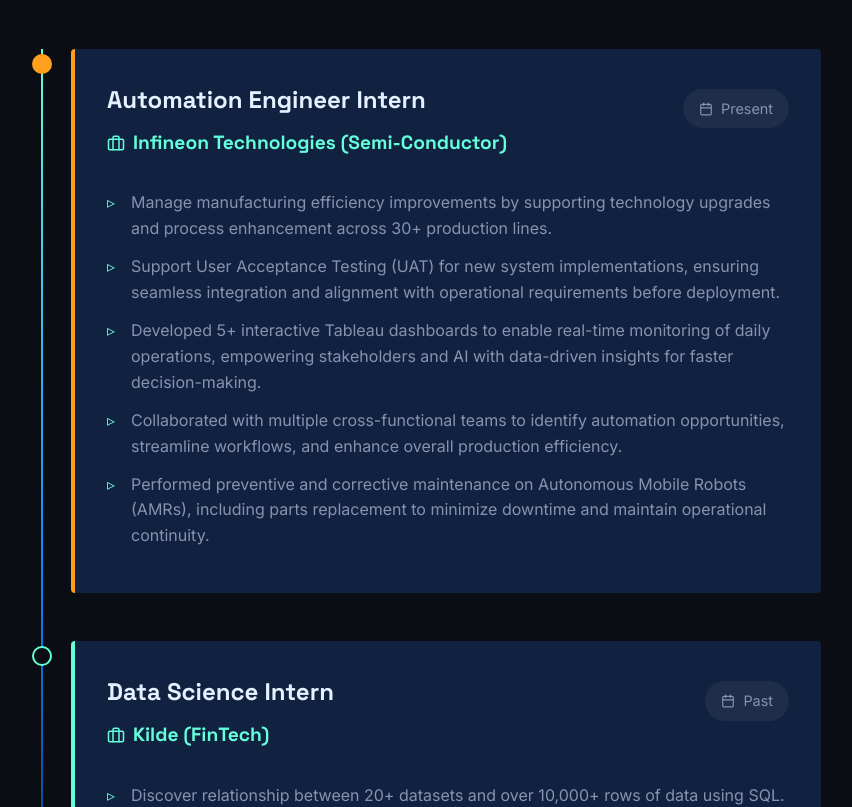
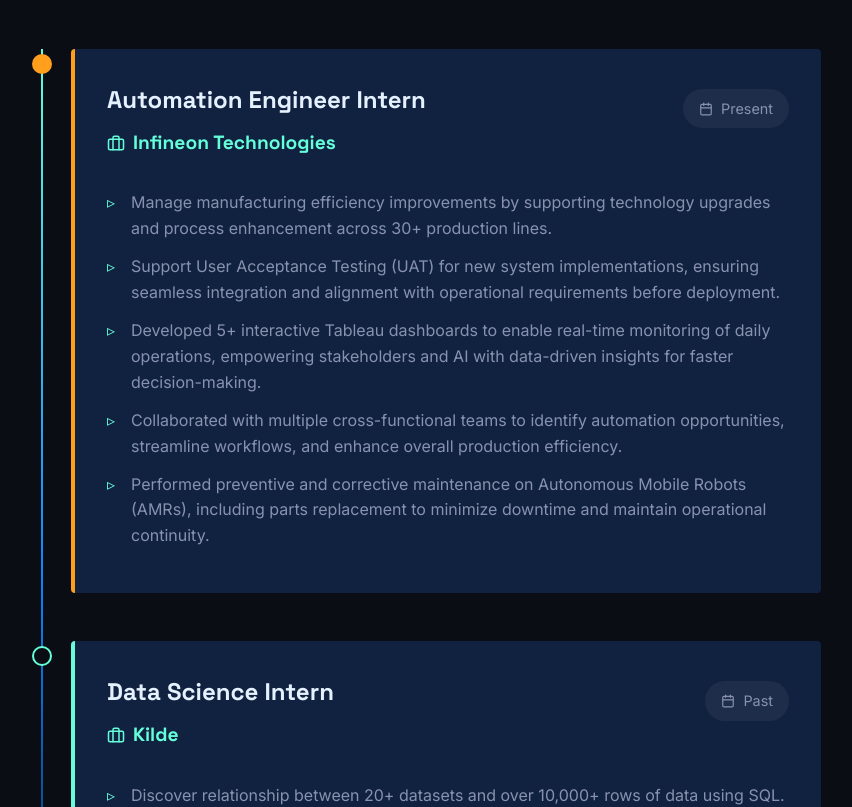
Before and after one commit to Randycje/Randycje.github.io, a React (Vite) app: page / in a window 1280 px wide. Shown: the part 1560-2367 px from the top of the page, without its empty margins (219-1071 px from the left). Built offline with nearby package versions, Linux system fonts and the light colour scheme.

Commit message:
Update company names in Experience

```diff
--- a/src/components/Experience.jsx
+++ b/src/components/Experience.jsx
@@ -4,7 +4,7 @@ import { Briefcase, Calendar } from 'lucide-react';
 
 const experiences = [
     {
-        company: 'Infineon Technologies (Semi-Conductor)',
+        company: 'Infineon Technologies',
         role: 'Automation Engineer Intern',
         period: 'Present',
         description: 'Current internship focused on automation systems.',
@@ -17,7 +17,7 @@ const experiences = [
         ]
     },
     {
-        company: 'Kilde (FinTech)',
+        company: 'Kilde',
         role: 'Data Science Intern',
         period: 'Past',
         description: 'Internship focused on financial data analysis and modeling.',
```
